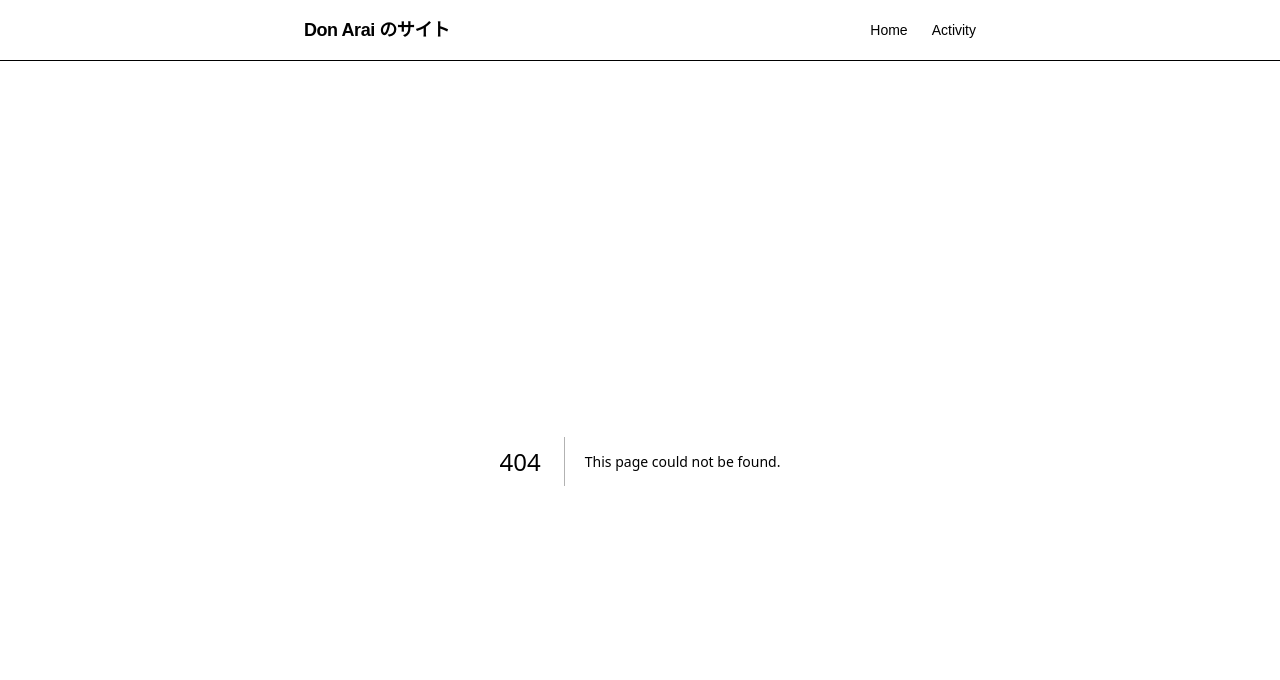
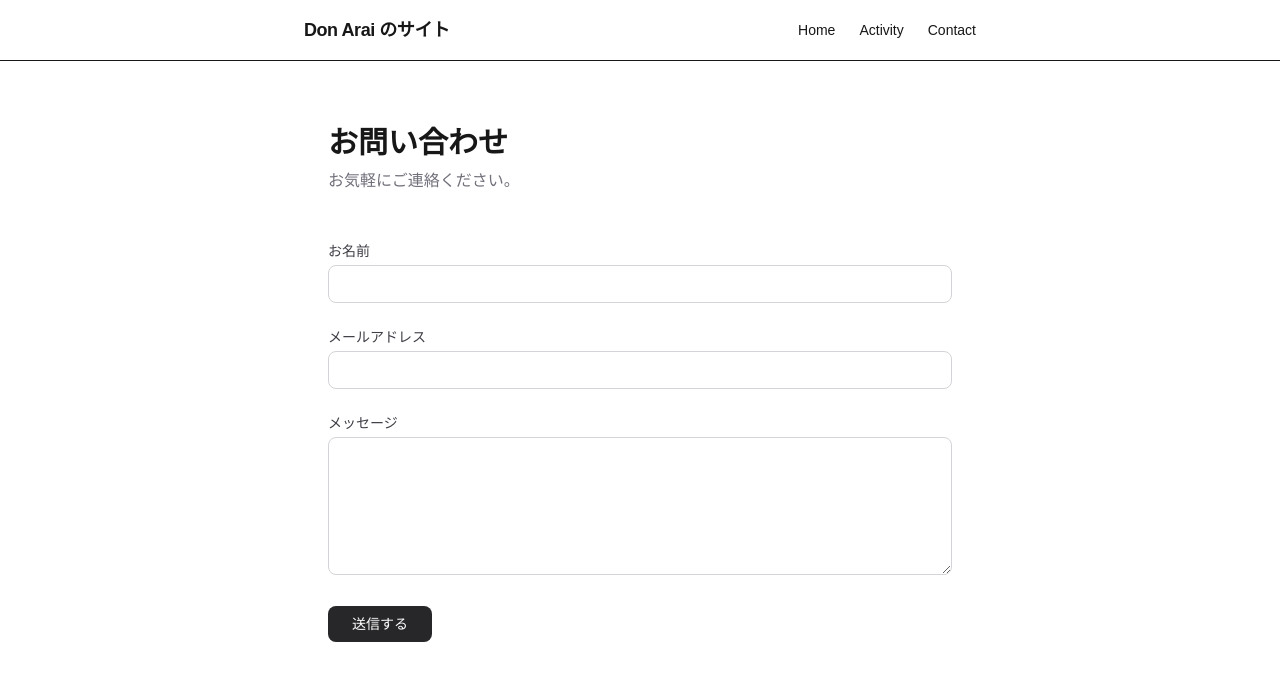
Before and after one commit to donarai/my-site, a Next.js app in the folder frontend/: page /contact in a window 1280 px wide. Before the commit this address had no page. Shown: the top 680 px of the page. Built offline with nearby package versions, Linux system fonts and the light colour scheme; no server answers.

Commit message:
add contact

```diff
--- /dev/null
+++ b/frontend/app/contact/actions.ts
@@ -0,0 +1,18 @@
+"use server";
+
+import { Resend } from "resend";
+
+const resend = new Resend(process.env.RESEND_API_KEY);
+
+export async function sendContactEmail(formData: FormData) {
+	const name = formData.get("name") as string;
+	const email = formData.get("email") as string;
+	const message = formData.get("message") as string;
+
+	await resend.emails.send({
+		from: "お問い合わせ <contact@donarai.com>",
+		to: "almach3d@gmail.com",
+		subject: `【お問い合わせ】${name}さんより`,
+		text: `名前: ${name}\nメール: ${email}\n\n${message}`,
+	});
+}
--- /dev/null
+++ b/frontend/app/contact/page.tsx
@@ -0,0 +1,76 @@
+"use client";
+
+import { useState } from "react";
+import { sendContactEmail } from "./actions";
+
+export default function ContactPage() {
+	const [sent, setSent] = useState(false);
+
+	async function handleSubmit(formData: FormData) {
+		await sendContactEmail(formData);
+		setSent(true);
+	}
+
+	if (sent) {
+		return (
+			<main className="max-w-2xl mx-auto px-6 py-16 fade-in">
+				<h1 className="text-3xl font-bold mb-2">送信完了</h1>
+				<p className="text-zinc-500">
+					お問い合わせありがとうございます。内容を確認次第、ご連絡いたします。
+				</p>
+			</main>
+		);
+	}
+
+	return (
+		<main className="max-w-2xl mx-auto px-6 py-16 fade-in">
+			<h1 className="text-3xl font-bold mb-2">お問い合わせ</h1>
+			<p className="text-zinc-500 mb-12">お気軽にご連絡ください。</p>
+
+			<form action={handleSubmit} className="space-y-6">
+				<div>
+					<label className="block text-sm font-medium text-zinc-700 mb-1">
+						お名前
+					</label>
+					<input
+						type="text"
+						name="name"
+						required
+						className="w-full border border-zinc-300 rounded-lg px-4 py-2 text-sm focus:outline-none focus:ring-2 focus:ring-zinc-400"
+					/>
+				</div>
+
+				<div>
+					<label className="block text-sm font-medium text-zinc-700 mb-1">
+						メールアドレス
+					</label>
+					<input
+						type="email"
+						name="email"
+						required
+						className="w-full border border-zinc-300 rounded-lg px-4 py-2 text-sm focus:outline-none focus:ring-2 focus:ring-zinc-400"
+					/>
+				</div>
+
+				<div>
+					<label className="block text-sm font-medium text-zinc-700 mb-1">
+						メッセージ
+					</label>
+					<textarea
+						name="message"
+						required
+						rows={6}
+						className="w-full border border-zinc-300 rounded-lg px-4 py-2 text-sm focus:outline-none focus:ring-2 focus:ring-zinc-400"
+					/>
+				</div>
+
+				<button
+					type="submit"
+					className="px-6 py-2 bg-zinc-800 text-white rounded-lg text-sm hover:bg-zinc-700 transition-colors"
+				>
+					送信する
+				</button>
+			</form>
+		</main>
+	);
+}
--- a/frontend/app/layout.tsx
+++ b/frontend/app/layout.tsx
@@ -60,6 +60,12 @@ export default function RootLayout({
 							>
 								Activity
 							</Link>
+							<Link
+								href="/contact"
+								className="text-sm hover:text-zinc-500 transition-colors"
+							>
+								Contact
+							</Link>
 						</div>
 					</div>
 				</nav>
--- a/frontend/package.json
+++ b/frontend/package.json
@@ -12,7 +12,8 @@
     "next": "16.2.6",
     "react": "19.2.4",
     "react-dom": "19.2.4",
-    "react-icons": "^5.6.0"
+    "react-icons": "^5.6.0",
+    "resend": "^6.12.4"
   },
   "devDependencies": {
     "@tailwindcss/postcss": "^4",
```
Also changed, not shown: 1 other file (tests, documents, lock files or other folders).
